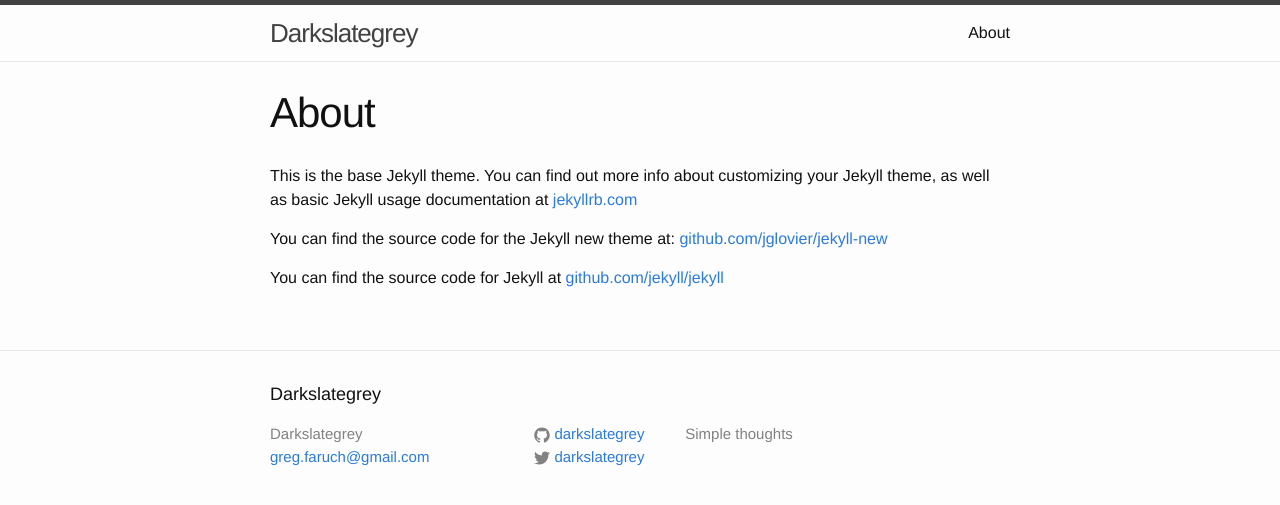
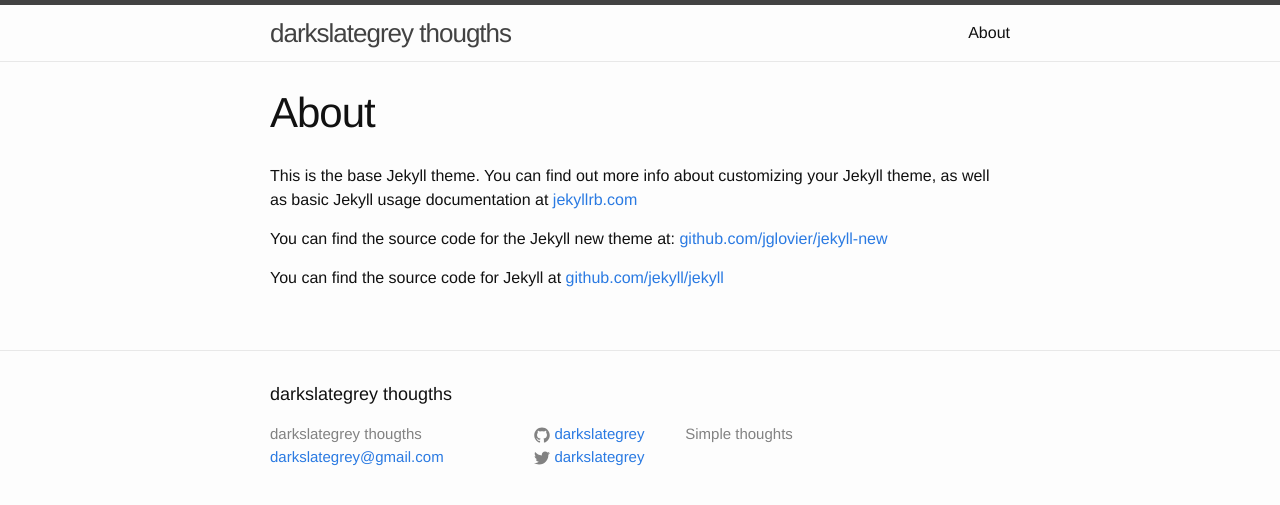
Before and after one commit to darkslategrey/jekyllblog, a Jekyll site: the page built from about.md, in a window 1280 px wide. Shown: the top 505 px of the page. Built offline with Jekyll 4.4.1, drawn with Linux system fonts in a browser that asks for light colours.

Commit message:
change mail

```diff
--- a/_config.yml
+++ b/_config.yml
@@ -1,6 +1,6 @@
 # Site settings
-title: Darkslategrey
-email: greg.faruch@gmail.com
+title: darkslategrey thougths
+email: darkslategrey@gmail.com
 description: > # this means to ignore newlines until "baseurl:"
   Simple thoughts
 baseurl: "" # the subpath of your site, e.g. /blog/
```
